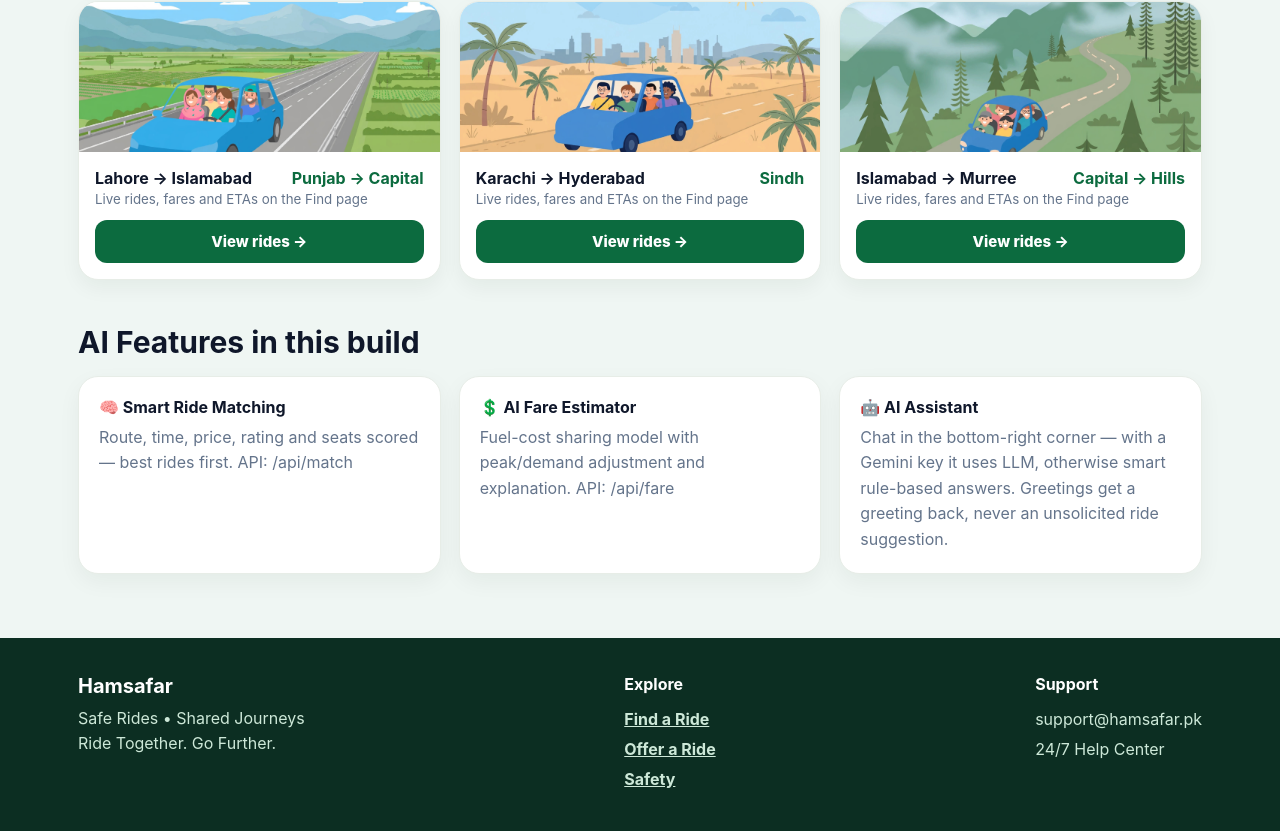
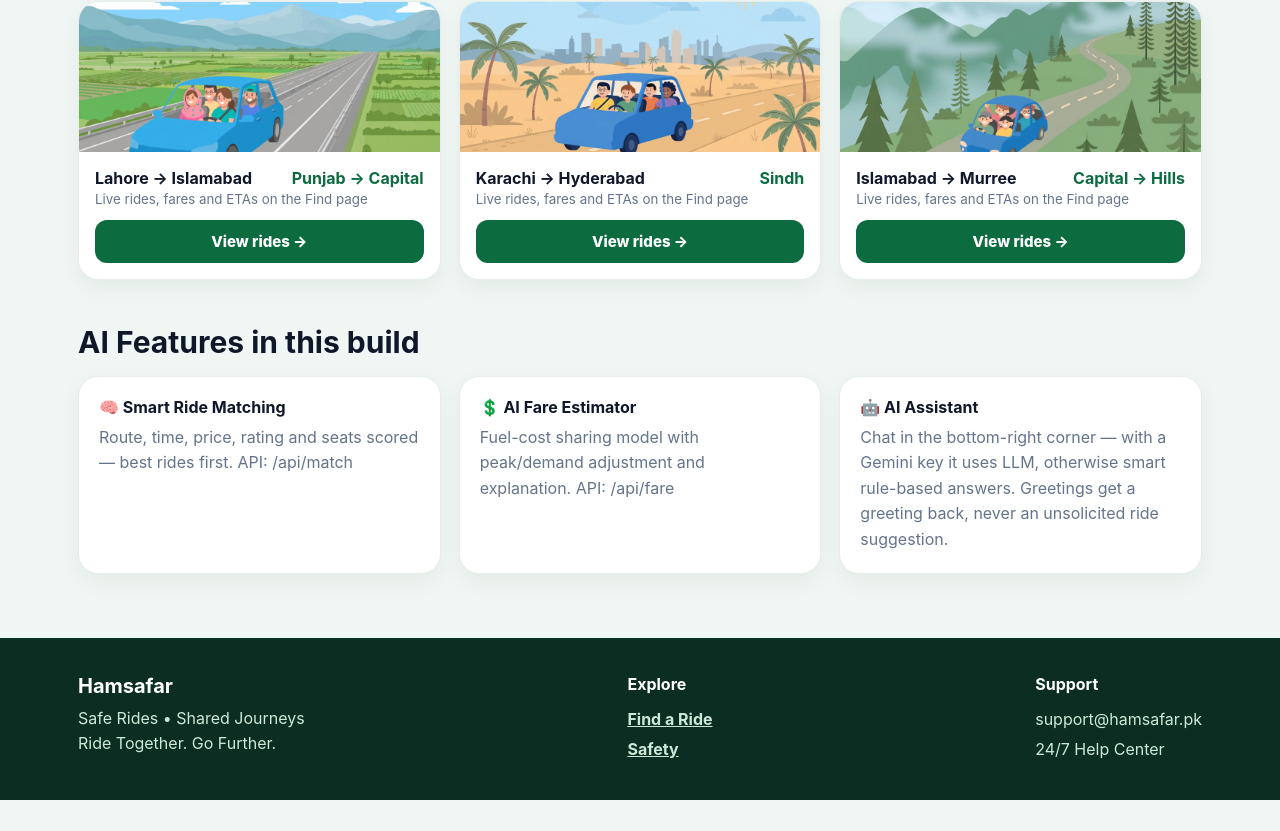
Before and after one commit to AdnanCodex/hamsafar, a Next.js app: page / in a window 1280 px wide. Shown: the part 1374-2205 px from the top of the page. After the commit the page ends 2174 px from the top, so only its background shows below. Built offline with nearby package versions, Linux system fonts and the light colour scheme.

Commit message:
Remove login/signup from website

```diff
--- a/components/Footer.tsx
+++ b/components/Footer.tsx
@@ -8,7 +8,7 @@
     <footer>
       <div className="foot">
         <div><b style={{ fontSize: 20 }}>Hamsafar</b><p style={{ marginTop: 8, maxWidth: 300, lineHeight: 1.6 }}>{t('foot_desc1')}<br />{t('foot_desc2')}</p></div>
-        <div><b>{t('foot_explore')}</b><p style={{ marginTop: 10, lineHeight: 1.9 }}><Link href="/find" style={{ color: '#CDE8D8' }}>{t('nav_find')}</Link><br /><Link href="/offer" style={{ color: '#CDE8D8' }}>{t('nav_offer')}</Link><br /><Link href="/safety" style={{ color: '#CDE8D8' }}>{t('nav_safety')}</Link></p></div>
+        <div><b>{t('foot_explore')}</b><p style={{ marginTop: 10, lineHeight: 1.9 }}><Link href="/find" style={{ color: '#CDE8D8' }}>{t('nav_find')}</Link><br /><Link href="/safety" style={{ color: '#CDE8D8' }}>{t('nav_safety')}</Link></p></div>
         <div><b>{t('foot_support')}</b><p style={{ marginTop: 10, lineHeight: 1.9 }}>support@hamsafar.pk<br />{t('foot_help')}</p></div>
       </div>
     </footer>
```
